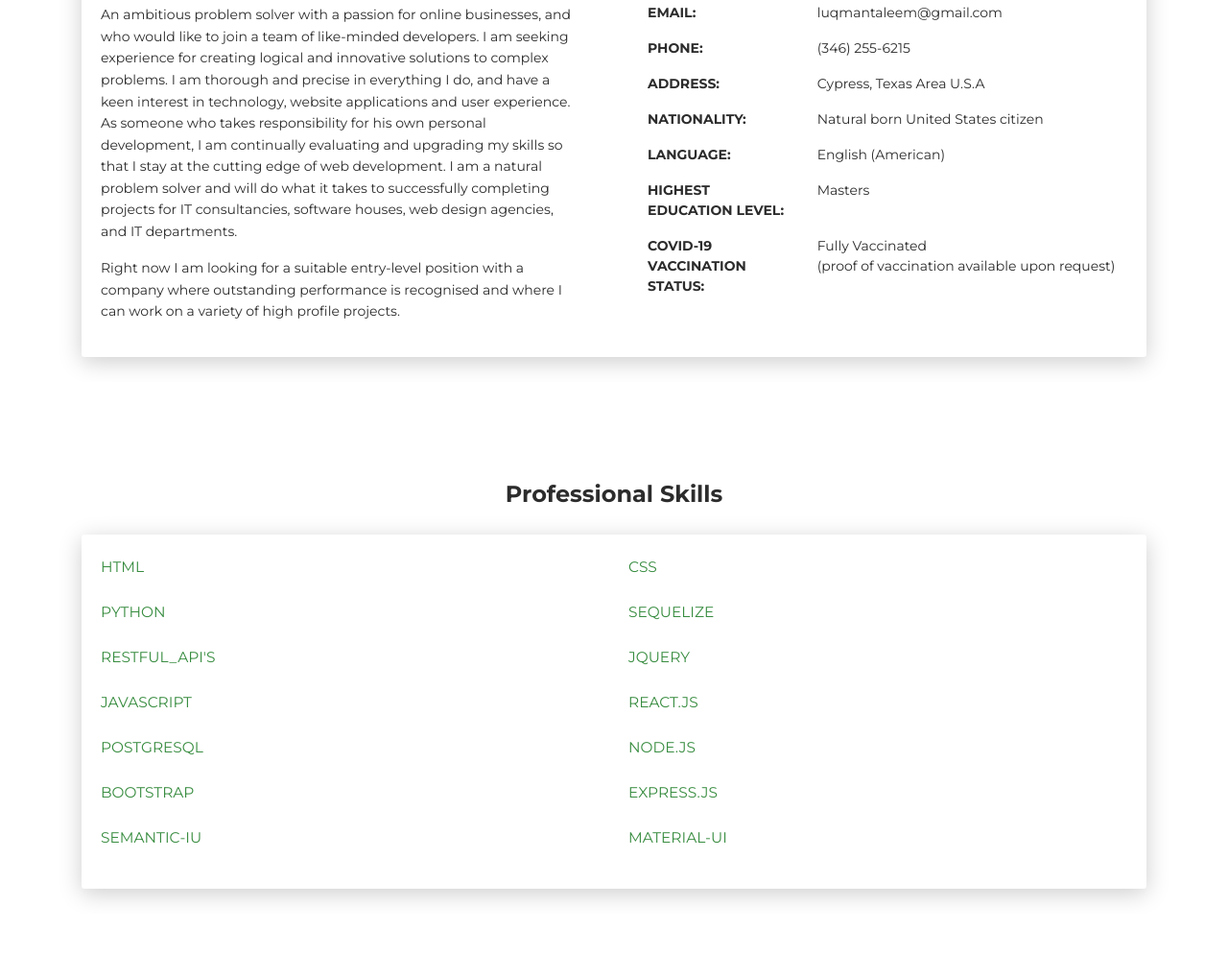
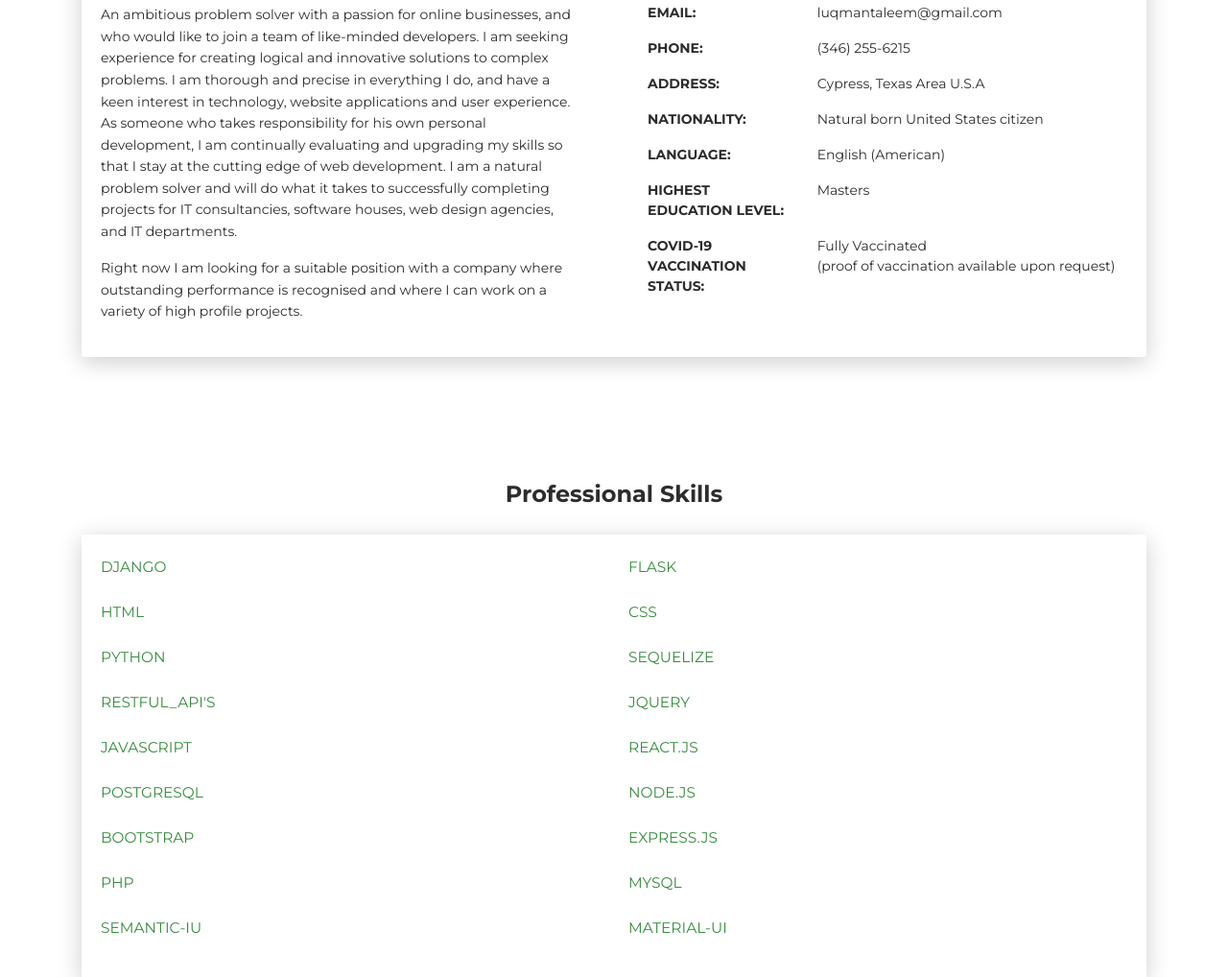
Before and after one commit to Taleem3119/portfolio, a plain HTML site: page index.html in a window 1280 px wide. Shown: the part 724-1742 px from the top of the page at 96% size. Drawn offline with Linux system fonts and the light colour scheme.

Commit message:
new push

```diff
--- a/index.html
+++ b/index.html
@@ -78,7 +78,7 @@
               development. I am a natural problem solver and will do what it takes to
               successfully completing projects for IT consultancies, software houses, web
               design agencies, and IT departments.</p>
-            <p>Right now I am looking for a suitable entry-level position with a company where
+            <p>Right now I am looking for a suitable position with a company where
               outstanding performance is recognised and where I can work on a variety of
               high profile projects.</p>
           </div>
@@ -129,6 +129,16 @@
     <div class="h4 text-center mb-4 title">Professional Skills</div>
     <div class="card" data-aos="fade-up" data-aos-anchor-placement="top-bottom">
       <div class="card-body">
+      <div class="row">
+          <div class="col-md-6">
+            <div class="progress-container progress-primary"><span class="progress-badge">Django</span>
+            </div>
+          </div>
+          <div class="col-md-6">
+            <div class="progress-container progress-primary"><span class="progress-badge">Flask</span>
+            </div>
+          </div>
+        </div>
         <div class="row">
           <div class="col-md-6">
             <div class="progress-container progress-primary"><span class="progress-badge">HTML</span>
@@ -186,6 +196,16 @@
           </div>
           <div class="col-md-6">
             <div class="progress-container progress-primary"><span class="progress-badge">Express.js</span>
+            </div>
+          </div>
+        </div>
+        <div class="row">
+          <div class="col-md-6">
+            <div class="progress-container progress-primary"><span class="progress-badge">PHP</span>
+            </div>
+          </div>
+          <div class="col-md-6">
+            <div class="progress-container progress-primary"><span class="progress-badge">MySQL</span>
             </div>
           </div>
         </div>
@@ -626,7 +646,6 @@
 </div></div>
     </div>
     <footer class="footer">
-      <div class="container text-center"><a class="cc-facebook btn btn-link" href="#"><i class="fa fa-facebook fa-2x " aria-hidden="true"></i></a><a class="cc-twitter btn btn-link " href="#"><i class="fa fa-twitter fa-2x " aria-hidden="true"></i></a><a class="cc-google-plus btn btn-link" href="#"><i class="fa fa-google-plus fa-2x" aria-hidden="true"></i></a><a class="cc-instagram btn btn-link" href="#"><i class="fa fa-instagram fa-2x " aria-hidden="true"></i></a></div>
       <div class="h4 title text-center">Luqman L. Taleem</div>
       <div class="text-center text-muted">
         <p>&copy; 2021. All rights reserved.<br>Full Stack Web Developer - <a class="credit" href="#" target="_blank">Luqman L. Taleem</a></p>
```
Also changed, not shown: images/cc-bg-1.jpg, images/graphic-design-1.jpg (deleted), images/graphic-design-2.jpg (deleted), images/graphic-design-3.jpg (deleted), images/graphic-design-4.jpg (deleted), images/photography-1.jpg (deleted), images/photography-2.jpg (deleted), images/photography-3.jpg (deleted), images/photography-4.jpg (deleted), images/project-2.jpg (deleted), images/project-4.jpg (deleted), images/reference-image-1.jpg (deleted), images/reference-image-2.jpg (deleted), images/reference-image-3.jpg (deleted), 1 other file.
